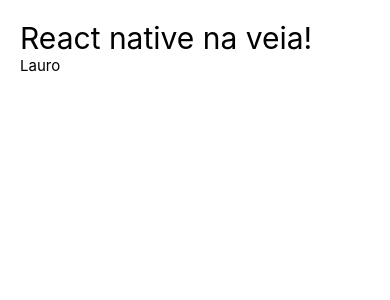
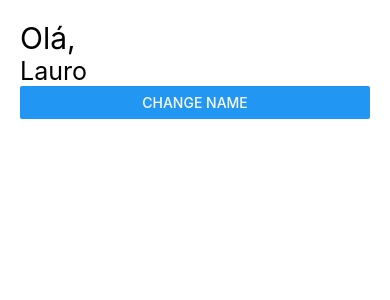
Before and after one commit to LauroCosta/AwesomeTSProject, a React Native app: screen / in a window 390 px wide. Shown: the top 300 px of the page. Built offline with nearby package versions, Linux system fonts and the light colour scheme.

Commit message:
add useState

```diff
--- a/src/App.tsx
+++ b/src/App.tsx
@@ -1,11 +1,19 @@
-import React from 'react';
-import {SafeAreaView, StyleSheet} from 'react-native';
+import React, {useState} from 'react';
+import {Button, SafeAreaView, StyleSheet} from 'react-native';
 import Header from './components/Header';
 
 const App: React.FC = () => {
+  const [name, setName] = useState<string>('Lauro');
+  const [title] = useState<string>('Olá, ');
+
+  const handlePressButton = () => {
+    setName('João Pedro 2');
+  };
+
   return (
     <SafeAreaView style={style.App}>
-      <Header name="Lauro" title="React native na veia!" />
+      <Header name={name} title={title} />
+      <Button title="Change name" onPress={handlePressButton} />
     </SafeAreaView>
   );
 };
--- a/src/components/Header/index.tsx
+++ b/src/components/Header/index.tsx
@@ -22,6 +22,6 @@ const style = StyleSheet.create({
   },
   Subtitle: {
     color: 'black',
-    fontSize: 15,
+    fontSize: 25,
   },
 });
--- /dev/null
+++ b/src/components/Header/types.ts
@@ -0,0 +1,4 @@
+export interface Props {
+  name: string;
+  title: string;
+}
```
